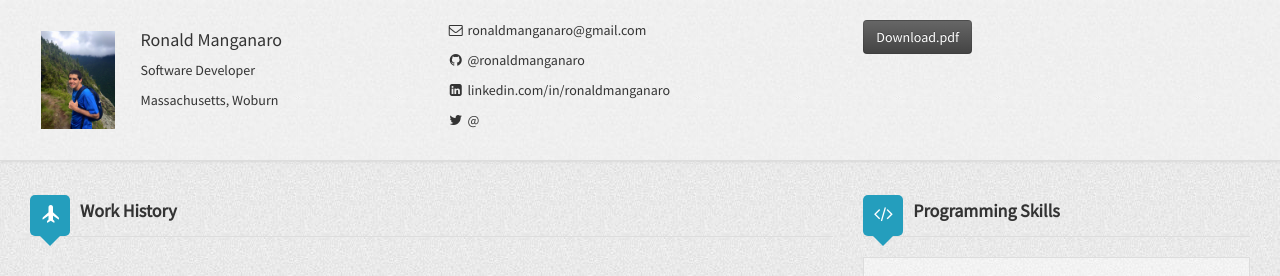
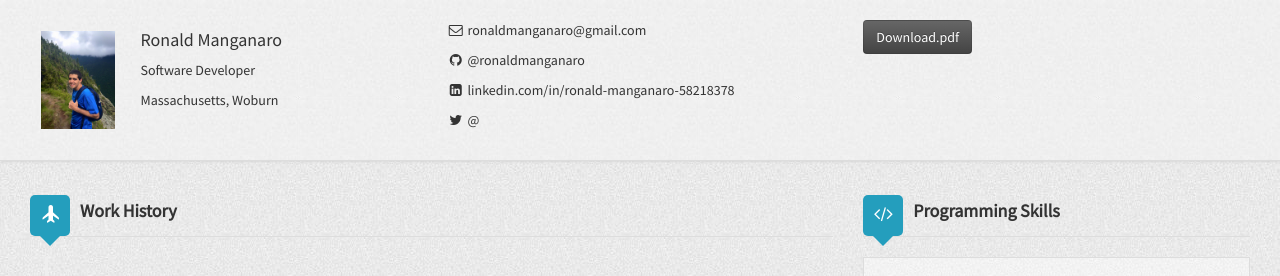
Before and after one commit to ronaldmanganaro/resume, a Jekyll site: the page built from index.html, in a window 1280 px wide and 900 px high. Shown: the top 276 px of the window. Built offline with Jekyll 4.4.1, drawn with Linux system fonts in a browser that asks for light colours; nearby versions of some CDN libraries.

Commit message:
changing the config

```diff
--- a/_config.yml
+++ b/_config.yml
@@ -21,8 +21,8 @@
   link: http://ronaldmanganaro.github.io
   weibo:
   github: ronaldmanganaro
-  linkedin: ronaldmanganaro
-  twitter:
+  linkedin: ronald-manganaro-58218378
+  facebook: ronald.manganaro.1
   gavatar: /resumecard/assets/img/avatar.JPG
   stackoverflow:
 #  stackoverflow: 4582127
```
